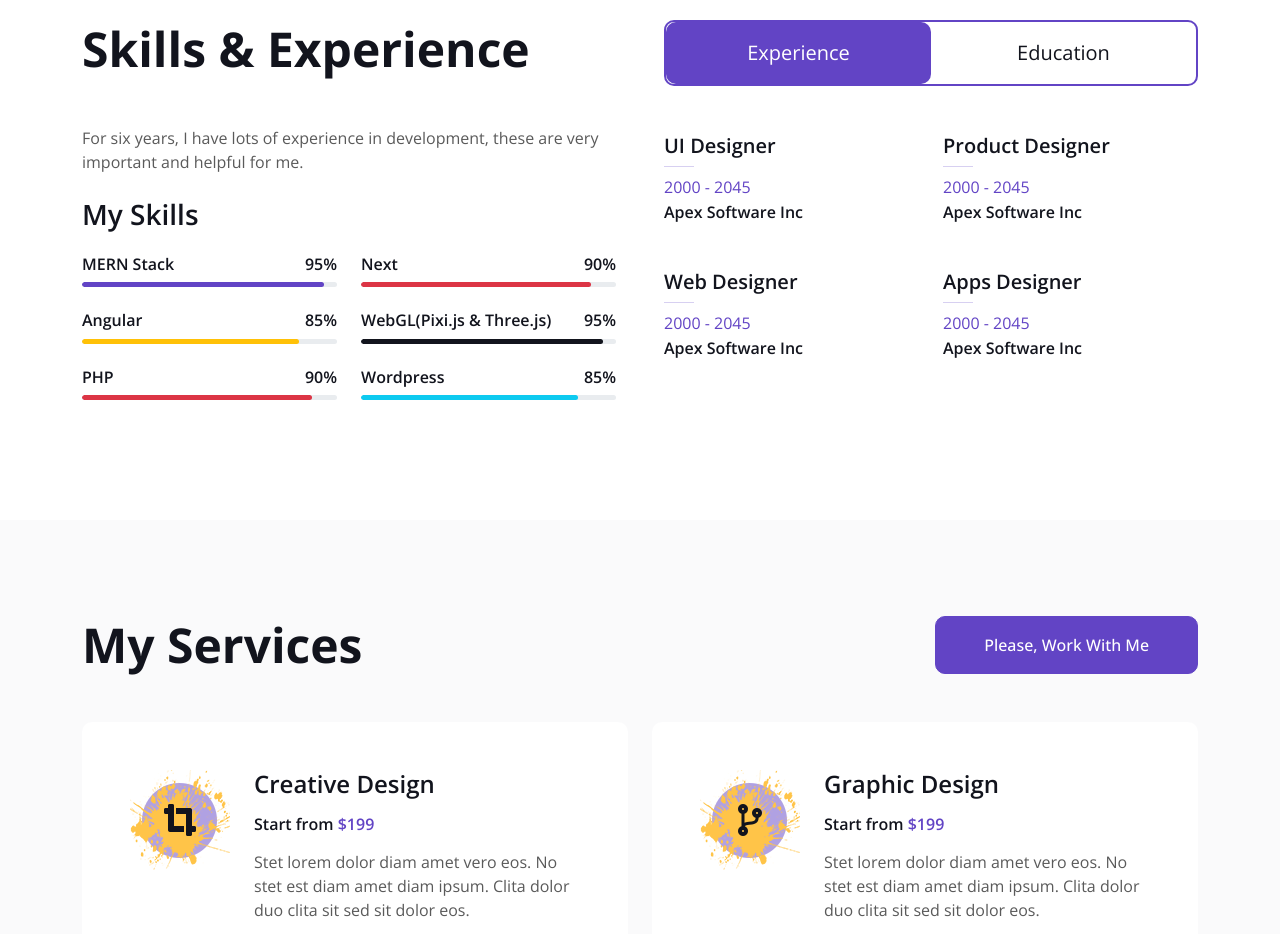
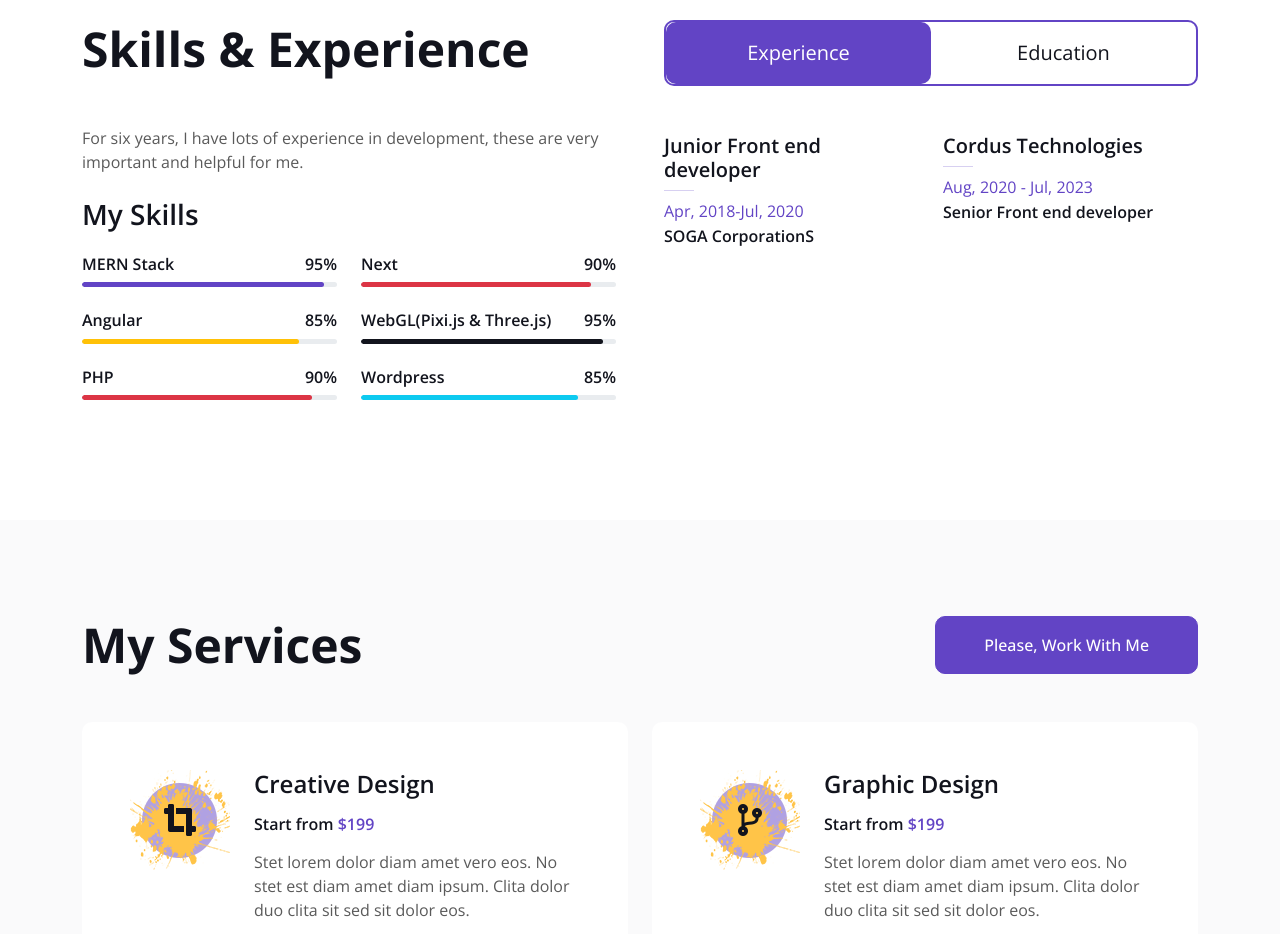
Before and after one commit to Qdev1226/qdevPortfolio, a plain HTML site: page index.html in a window 1280 px wide. Shown: the part 1500-2434 px from the top of the page. Drawn offline with nearby package versions, Linux system fonts and the light colour scheme.

Commit message:
experience and education

```diff
--- a/index.html
+++ b/index.html
@@ -243,28 +243,16 @@
                         <div id="tab-1" class="tab-pane fade show p-0 active">
                             <div class="row gy-5 gx-4">
                                 <div class="col-sm-6">
-                                    <h5>UI Designer</h5>
+                                    <h5>Junior Front end developer</h5>
                                     <hr class="text-primary my-2">
-                                    <p class="text-primary mb-1">2000 - 2045</p>
-                                    <h6 class="mb-0">Apex Software Inc</h6>
+                                    <p class="text-primary mb-1">Apr, 2018-Jul, 2020</p>
+                                    <h6 class="mb-0">SOGA CorporationS</h6>
                                 </div>
                                 <div class="col-sm-6">
-                                    <h5>Product Designer</h5>
+                                    <h5>Cordus Technologies</h5>
                                     <hr class="text-primary my-2">
-                                    <p class="text-primary mb-1">2000 - 2045</p>
-                                    <h6 class="mb-0">Apex Software Inc</h6>
-                                </div>
-                                <div class="col-sm-6">
-                                    <h5>Web Designer</h5>
-                                    <hr class="text-primary my-2">
-                                    <p class="text-primary mb-1">2000 - 2045</p>
-                                    <h6 class="mb-0">Apex Software Inc</h6>
-                                </div>
-                                <div class="col-sm-6">
-                                    <h5>Apps Designer</h5>
-                                    <hr class="text-primary my-2">
-                                    <p class="text-primary mb-1">2000 - 2045</p>
-                                    <h6 class="mb-0">Apex Software Inc</h6>
+                                    <p class="text-primary mb-1">Aug, 2020 - Jul, 2023</p>
+                                    <h6 class="mb-0">Senior Front end developer</h6>
                                 </div>
                             </div>
                         </div>
```
